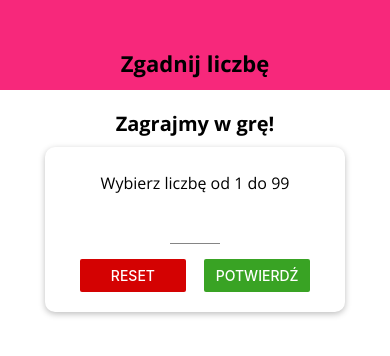
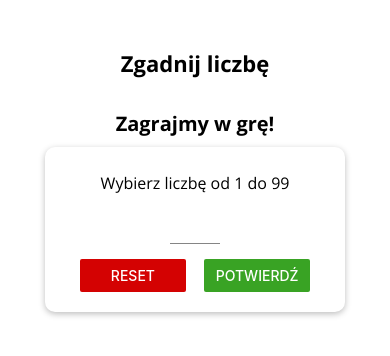
Before and after one commit to Robert-Sawyer/react-native-guess-a-number, a React Native app: screen / in a window 390 px wide. Shown: the top 356 px of the page. Built offline with nearby package versions, Linux system fonts and the light colour scheme.

Commit message:
Adjusted some styles depending on the OS and version

```diff
--- a/components/Header.js
+++ b/components/Header.js
@@ -1,25 +1,39 @@
 import React from 'react'
-import { View, Text, StyleSheet } from 'react-native'
+import { View, Text, StyleSheet, Platform } from 'react-native'
 import Colors from '../constants/colors'
 import DefaultStyles from '../constants/default-styles'
 
 
 const Header = props => {
     return (
-        <View style={styles.header}>
+        <View style={{
+            ...styles.headerBase,
+            ...Platform.select({
+                ios: styles.headerIOS,
+                android: styles.headerAndroid
+            })}}>
             <Text style={DefaultStyles.headerTitle}>{props.title}</Text>
         </View>
     )
 }
 
 const styles = StyleSheet.create({
-    header: {
+    headerBase: {
         width: '100%',
         height: 90,
         paddingTop: 36,
-        backgroundColor: Colors.headerColor,
         justifyContent: 'center',
         alignItems: 'center',
+    },
+    //w taki sposób można bardzo łatwo ustawiac przeróżne właściwości elementów aplikacji w zależności od systemu
+    //operacyjnego. dzięki temu rozdzieleniu kod jest czystszy i merguję go w style={} powyżej, w JSX
+    headerAndroid:{
+        backgroundColor: Colors.headerColor,
+    },
+    headerIOS: {
+        backgroundColor: '#db20bc',
+        borderBottomWidth: 2,
+        borderColor: '#000'
     },
 })
 
--- a/components/MyButton.js
+++ b/components/MyButton.js
@@ -1,18 +1,31 @@
 import React from 'react'
-import { View, Text, StyleSheet, TouchableOpacity } from 'react-native'
+import {View, Text, StyleSheet, TouchableOpacity, TouchableNativeFeedback, Platform} from 'react-native'
 import Color from '../constants/colors'
 
 const MyButton = props => {
+
+    let ButtonComponent = TouchableOpacity
+
+    if (Platform.OS === 'android' && Platform.Version >= 21) {
+        ButtonComponent = TouchableNativeFeedback
+    }
+
     return (
-        <TouchableOpacity onPress={props.onPress}>
-            <View style={{...styles.button, ...props.style}}>
-                <Text style={styles.buttonText}>{props.children}</Text>
-            </View>
-        </TouchableOpacity>
+        <View style={styles.buttonContainer}>
+            <ButtonComponent onPress={props.onPress}>
+                <View style={{...styles.button, ...props.style}}>
+                    <Text style={styles.buttonText}>{props.children}</Text>
+                </View>
+            </ButtonComponent>
+        </View>
     )
 }
 
 const styles = StyleSheet.create({
+    buttonContainer: {
+        borderRadius: 25,
+        overflow: 'hidden',
+    },
     button: {
         backgroundColor: Color.headerColor,
         paddingVertical: 12,
```
